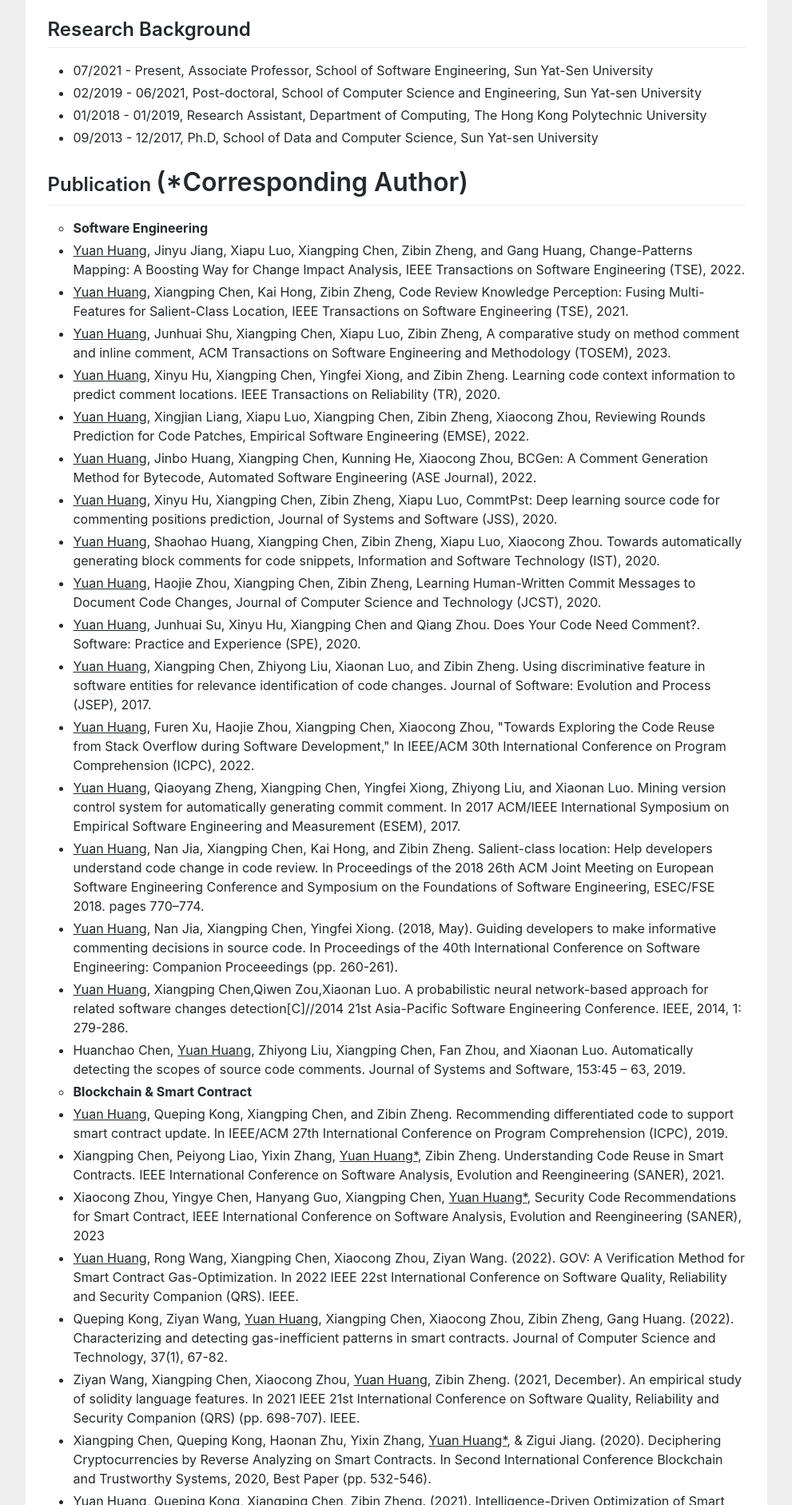
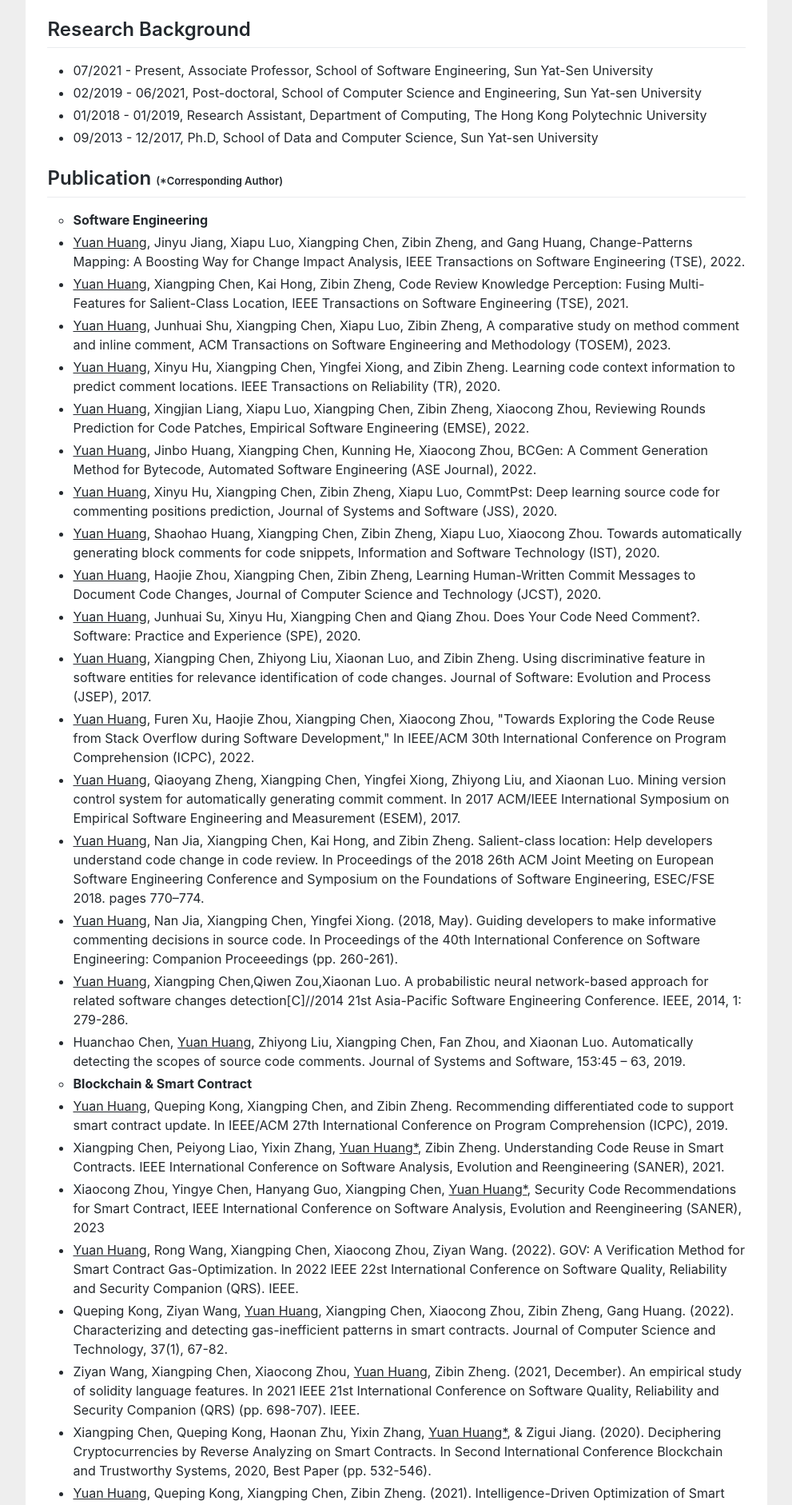
Before and after one commit to huangyuan-hy/huangyuan-hy.github.io, a Jekyll site: the page index.html, which Jekyll copies as it is, in a window 1280 px wide. Shown: the part 560-2442 px from the top of the page at 80% size, without its empty margins (144-1135 px from the left). Built offline with Jekyll 4.4.1, drawn with Linux system fonts in a browser that asks for light colours.

Commit message:
Update index.html

```diff
--- a/index.html
+++ b/index.html
@@ -77,7 +77,7 @@ gtag('config', 'UA-158965281-1');
 					</ul>
 
 
-				<h2>Publication <font size="6">(*Corresponding Author)</font></h2>
+				<h2>Publication <font size="2">(*Corresponding Author)</font></h2>
 				<ul>
 
 
```
